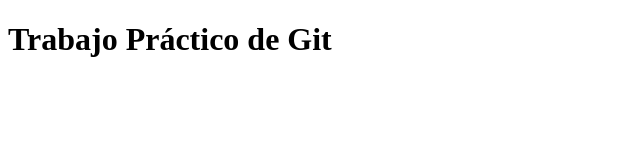
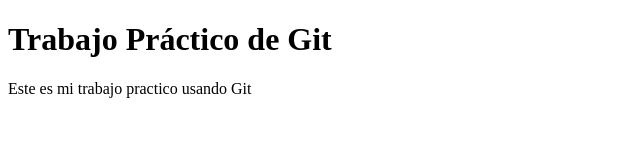
Before and after one commit to matiiasniicolasherrera-debug/tp-git-herrera, a plain HTML site: page index.html in a window 1280 px wide. Shown: the whole page, without its empty margins (0-640 px from the left). Drawn offline with Linux system fonts and the light colour scheme.

Commit message:
Agrego parrafo descriptivo

```diff
--- a/index.html
+++ b/index.html
@@ -6,5 +6,6 @@
 </head>
 <body>
     <h1>Trabajo Práctico de Git</h1>
+<p>Este es mi trabajo practico usando Git</p>
 </body>
 </html>
```
